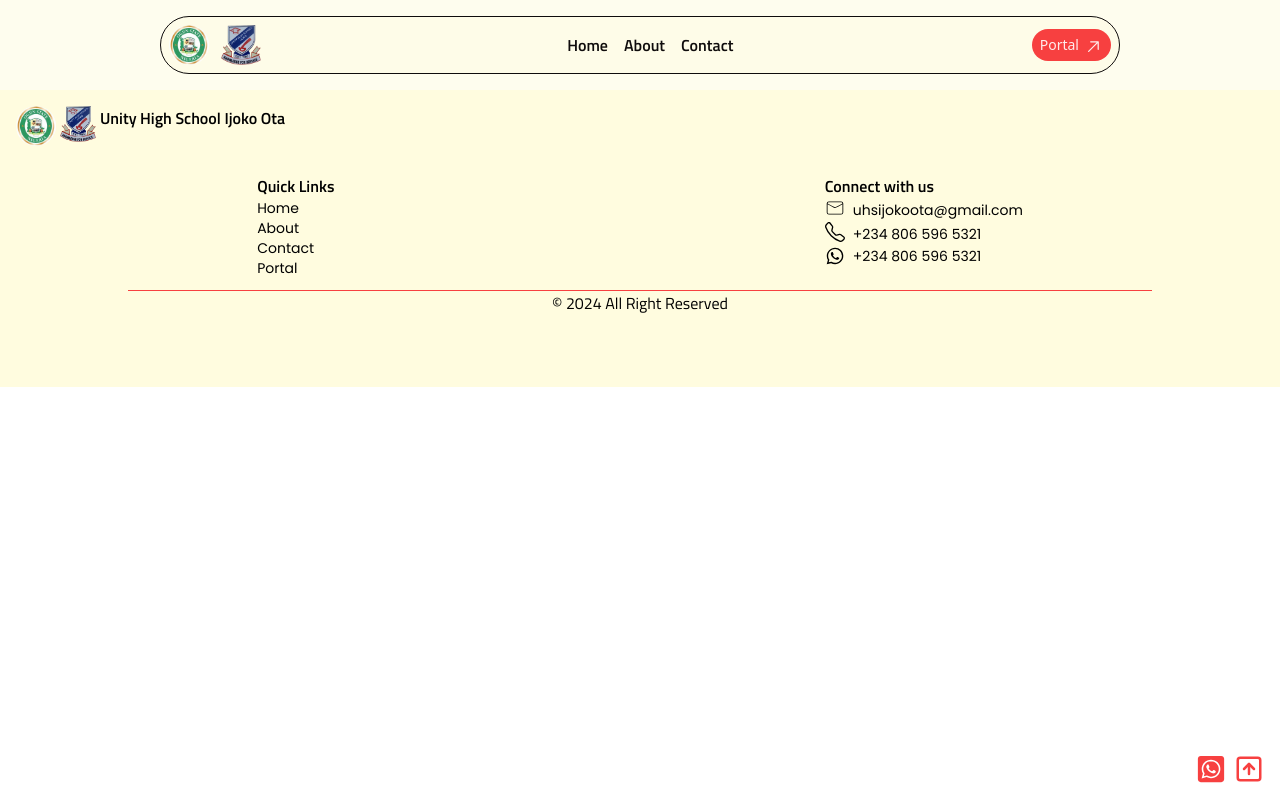
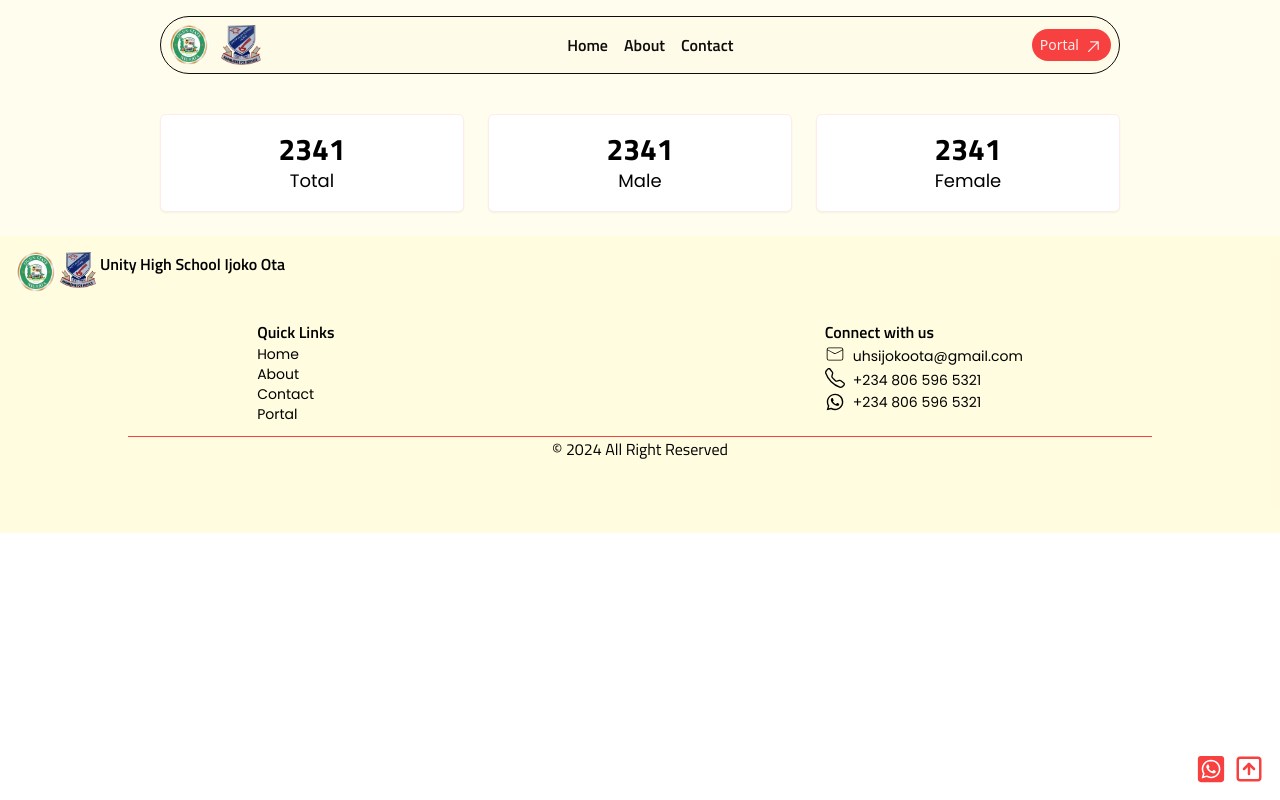
Before and after one commit to OlaiwonAbdullahi/UnityHighSch-v2, a React (Vite) app: page /demo in a window 1280 px wide. Built offline with nearby package versions, Linux system fonts and the light colour scheme.

Commit message:
update App.jsx and Feature.jsx

```diff
--- a/src/App.jsx
+++ b/src/App.jsx
@@ -5,6 +5,7 @@ import Contact from "./pages/Contact";
 import About from "./pages/About";
 import MobileNavBar from "./components/MobileNavBar";
 import Footer from "./components/Footer";
+import Demography from "./components/Demography";
 
 const App = () => {
   return (
@@ -16,6 +17,7 @@ const App = () => {
           <Route path="/" element={<Home />} />
           <Route path="/about" element={<About />} />
           <Route path="/contact" element={<Contact />} />
+          <Route path="/demo" element={<Demography />} />
         </Routes>
         <Footer />
       </Router>
--- /dev/null
+++ b/src/components/Demography.jsx
@@ -0,0 +1,22 @@
+const Demography = () => {
+  return (
+    <div className="flex flex-col items-center justify-center py-6">
+      <div className="flex justify-around gap-6 w-full md:w-3/4">
+        <div className="border border-primary basis-1/3 rounded-md p-4 flex flex-col items-center justify-center shadow-sm bg-white">
+          <h2 className="text-3xl font-bold font-titalium">2341</h2>
+          <span className="text-lg font-poppins">Total</span>
+        </div>
+        <div className="border border-primary basis-1/3 rounded-md p-4 flex flex-col items-center justify-center shadow-sm bg-white">
+          <h2 className="text-3xl font-bold font-titalium">2341</h2>
+          <span className="text-lg font-poppins">Male</span>
+        </div>
+        <div className="border border-primary basis-1/3 rounded-md p-4 flex flex-col items-center justify-center shadow-sm bg-white">
+          <h2 className="text-3xl font-bold font-titalium">2341</h2>
+          <span className="text-lg font-poppins">Female</span>
+        </div>
+      </div>
+    </div>
+  );
+};
+
+export default Demography;
--- a/src/components/Feature.jsx
+++ b/src/components/Feature.jsx
@@ -1,3 +1,5 @@
+import { Link } from "react-router-dom";
+
 const Feature = () => {
   return (
     <div className="bg-primary text-text font-semibold font-titalium text-center py-12">
@@ -14,12 +16,14 @@ const Feature = () => {
           <span className="text-6xl sm:text-7xl">15+</span>
           <span className="text-2xl">Classrooms</span>
         </div>
-      </div>
-      <div className="flex justify-center mt-6 w-full">
-        <button className="bg-transparent border border-secondary w-2/3 md:w-1/4 h-12 p-3 rounded-full whitespace-nowrap">
-          View Full Demography
-        </button>
-      </div>
+      </div>{" "}
+      <Link to="/demo">
+        <div className="flex justify-center mt-6 w-full">
+          <button className="bg-transparent border border-secondary w-2/3 md:w-1/4 h-12 p-3 rounded-full whitespace-nowrap">
+            View Full Demography
+          </button>
+        </div>
+      </Link>
     </div>
   );
 };
```
